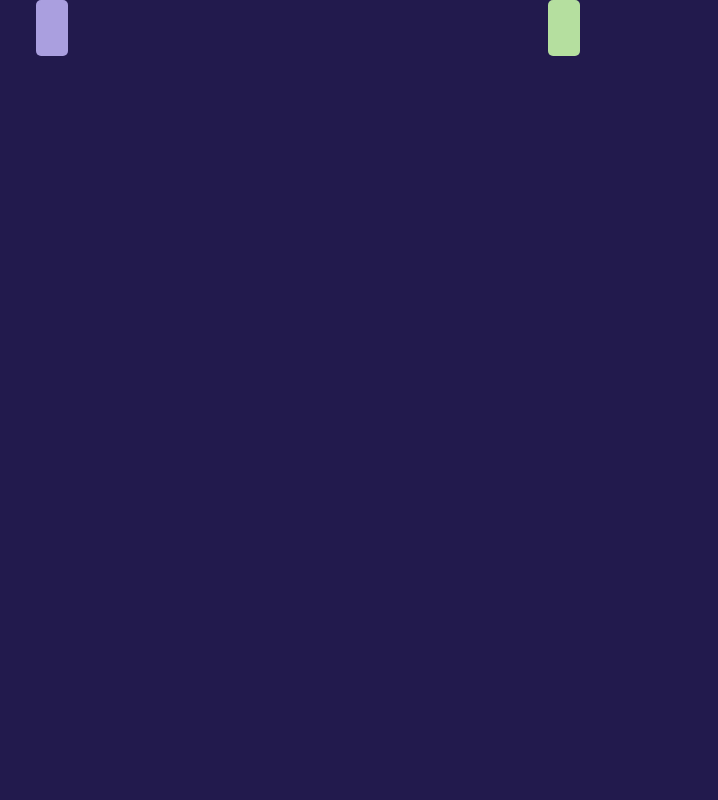
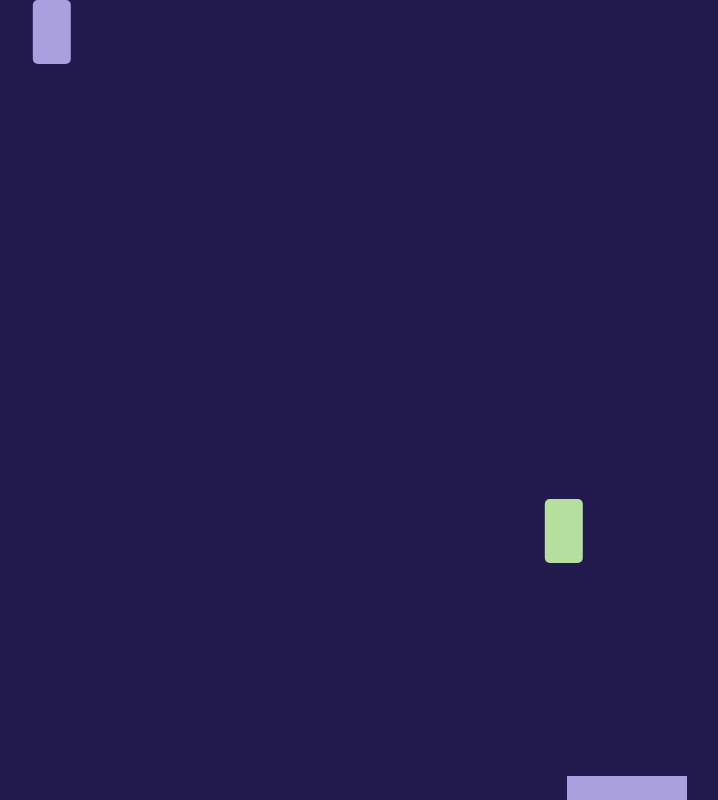
Before and after one commit to ItsEthang/Cliff-Jump, a plain HTML site: page index.html in a window 1280 px wide. Shown: the whole page, without its empty margins (332-1050 px from the left). Drawn offline with Linux system fonts and the light colour scheme.

Commit message:
Add files via upload
Most strafing bugs are fixed. Remaining bug: avatar strafe out of the frame to the right.

```diff
--- a/Resources/jumper.js
+++ b/Resources/jumper.js
@@ -1,6 +1,6 @@
 const VEL = 0.0015;
 const ACCEL = 0.001;
-const HORI_ACCEL = 0.0005;
+const HORI_ACCEL = 0.002;
 
 export default class Jumper {
     constructor(jumperElem) {
@@ -65,6 +65,8 @@ export default class Jumper {
         this.top  = 0;
         this.direction = {y:-1};
         this.velocity = 0;
+        //note: use this to compare player's strafe velocity for bouncing mechanic.
+        //note: use the difference between the strafe velocity to decide which player reverse direction.
         this.strafeVel = 0;
     }
 
@@ -85,39 +87,66 @@ export default class Jumper {
         }
     }
 
+
     sway(delta, jumperRect) {
         //getting the position values
         const rect = this.rect();
+        //setting overflow limit
+        const ovfLimit = parseFloat(getComputedStyle(this.jumperElem).getPropertyValue('--width'))/2;
         //update the jumper's horizontal position
         //only if the jumper is within frame.
-
         //strafing left
         if (this._lefting && rect.left > 0 && !this._righting) {
+            //resetting the strafe speed
+            if (this.strafeVel > 0) {
+                this.strafeVel = 0;
+            }
             this.strafeVel -= HORI_ACCEL;
-            console.log(this.strafeVel);
-            this.left += this.strafeVel * delta;
+            //console.log(this.strafeVel);
+            if ((this.left + this.strafeVel * delta) >= ovfLimit) {
+                this.left += this.strafeVel * delta;
+                console.log(`movLeft Pos ${this.left}`);
+            } else {
+                this.left = 2;
+                console.log(`movleft endPos ${this.left}`);
+            }
+
         }
         //strafing right
         if (this._righting && rect.right < window.innerWidth && !this._lefting) {
+            //resetting the strafe speed
+            if (this.strafeVel < 0) {
+                this.strafeVel = 0;
+            }
             this.strafeVel += HORI_ACCEL;
-            console.log(this.strafeVel);
-            this.left += this.strafeVel * delta;
+            //console.log(this.strafeVel);
+            if ((this.left + this.strafeVel * delta) <= (window.innerWidth * 0.98)) {
+                this.left += this.strafeVel * delta;
+                console.log(`movRight Pos ${this.left}`);
+            } else {
+                this.left = window.innerWidth * 0.98;
+                console.log(`movRight endPos ${this.left}`);
+            }
         }
-
-        if (!this._righting && !this.lefting) {
+        //no control is pressed
+        if ((!this._righting && !this.lefting)) {
             this.strafeVel = 0;
         }
-
+        //when both left and right controls are pressed, deceleration
         if (this._righting && this._lefting && rect.left > 0 && rect.right < window.innerWidth) {
             const sign  = Math.sign(this.strafeVel);
             if (sign > 0) {
                 this.strafeVel -= HORI_ACCEL;
                 //this.left += this.strafeVel * delta;
+                this.left += this.strafeVel * delta;
+                console.log(`decelVel ${this.strafeVel}`);
             }
 
             if (sign < 0) {
                 this.strafeVel += HORI_ACCEL;
                 //this.left += this.strafeVel * delta;
+                this.left += this.strafeVel * delta;
+                console.log(`decelVel ${this.strafeVel}`);
             }
         }
 
--- a/Resources/main.js
+++ b/Resources/main.js
@@ -1,12 +1,10 @@
 import Jumper from './jumper.js'
 import Platform from './platform.js'
 
-const STRAFE_SPD = 1;
 const jumper = new Jumper(document.getElementById('jumper'));
 const jumper2 = new Jumper(document.getElementById('jumper2'));
 const platform = new Platform(document.getElementById('platform'));
 //horizontal direction conditionals for the jumpers.
-
 let lastTime;
 //get the timespan between frames.
 function update(time) {
@@ -15,11 +13,11 @@ function update(time) {
         //taking delay into account,
         //then use it to update the objects' positions
         //jumper.fall(delta, [platform.rect()]);
-        //jumper2.fall(delta, [platform.rect()]);
+        jumper2.fall(delta, [platform.rect()]);
         jumper.sway(delta, jumper2.rect());
         jumper2.sway(delta, jumper.rect());
-        //platform.move(delta);
-        //move();
+        platform.move(delta);
+        //strafe();
 
         if (isLose()) {
             handleLose();
--- a/Resources/platform.js
+++ b/Resources/platform.js
@@ -1,5 +1,5 @@
 const VEL = 0.005;
-const MAX_VEL = 0.11;
+const MAX_VEL = 0.095;
 
 export default class Platform {
     constructor(platElem) {
@@ -31,7 +31,7 @@ export default class Platform {
     //move the platform
     move(delta) {
         //random acceleration
-        let accel = Math.random() / 175;
+        let accel = Math.random() / 250;
         //returns 1 or 0
         let coin = Math.round(Math.random());
         //reverse acceleration on 0
--- a/Resources/style.css
+++ b/Resources/style.css
@@ -26,8 +26,8 @@ body {
   background-color: var(--foreground-color);
   height: 3vh;
   width: 15vh;
-  bottom: 0;
   left: calc(var(--left) * 1vw);
+  top: 97vh;
   transform: translateX(-50%);
 }
 
@@ -35,11 +35,12 @@ body {
 .jumper2 {
   --top: 0;
   --left: 30;
+  --width: 3;
 
   position: absolute;
   background-color: var(--foreground-color);
-  height: 7vh;
-  width: 4vh;
+  height: 5vw;
+  width: calc(var(--width) * 1vw);
   top: calc(var(--top) * 1vh);
   left: calc(var(--left) * 1vw);
   transform: translateX(-50%);
```
